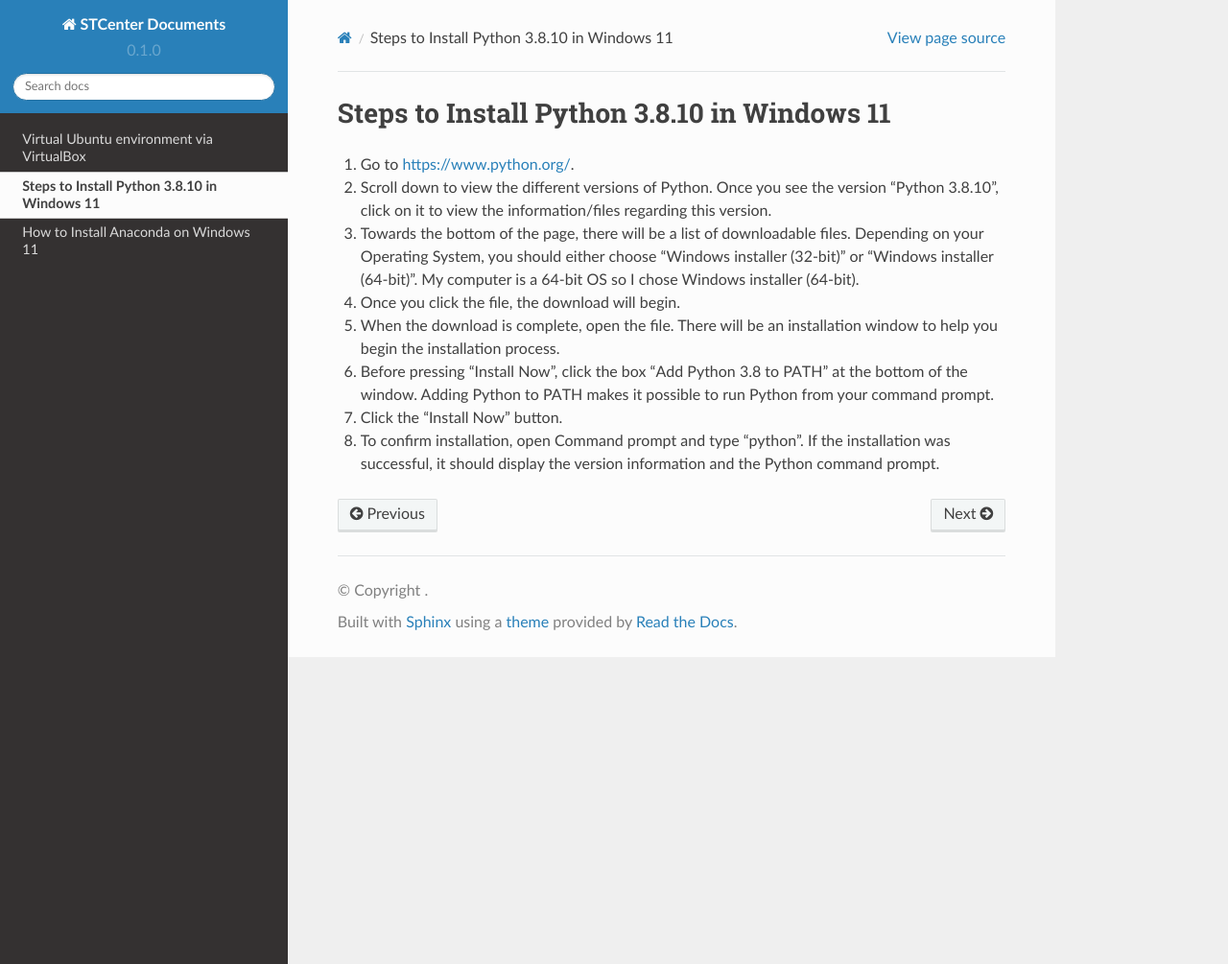
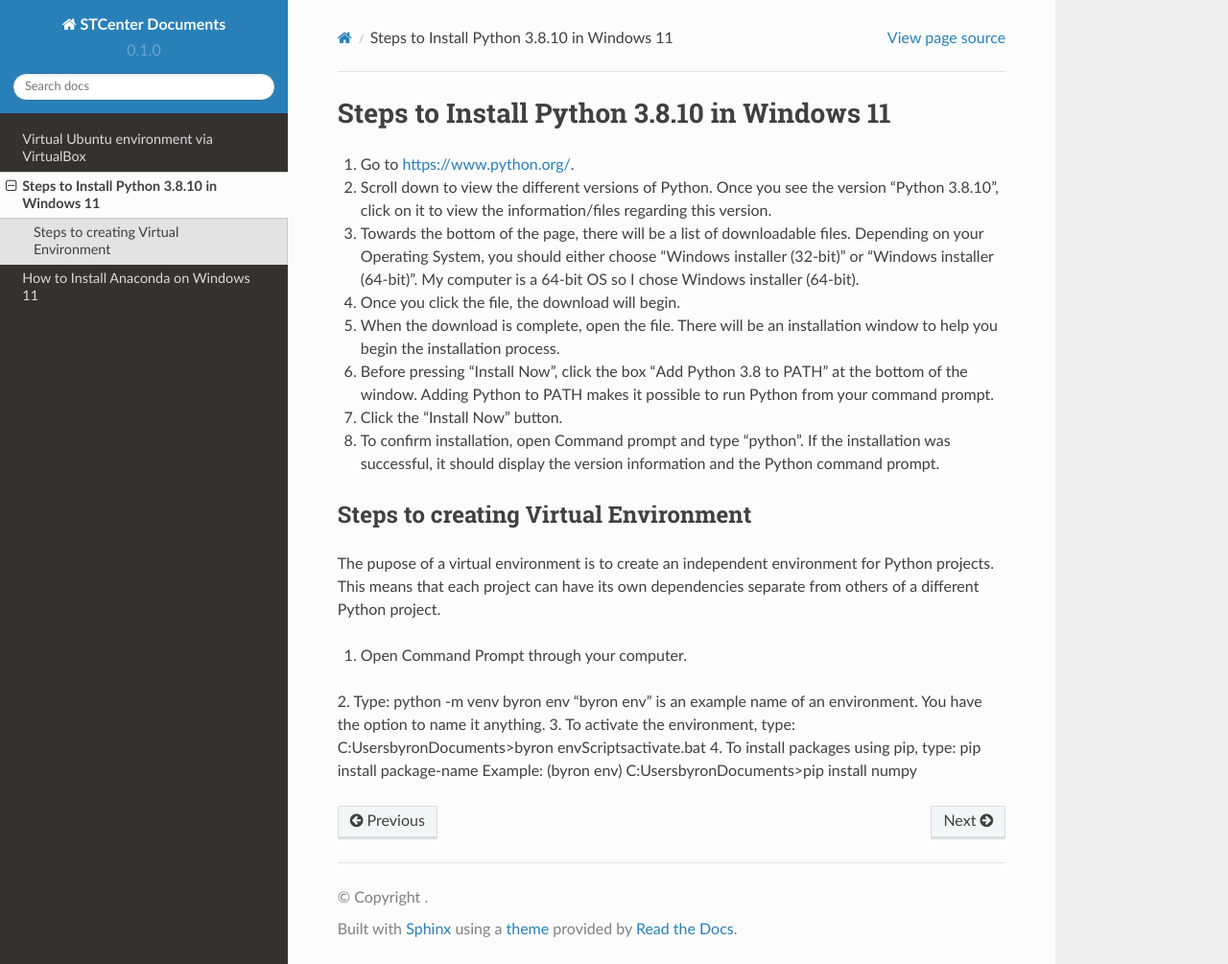
Before and after one commit to stccenter/STCenterDocs, a Sphinx documentation site: the page built from docs/source/python3.8-install.rst, in a window 1280 px wide and 1005 px high. Shown: the whole window at 96% size. Built offline with Sphinx 7.4.7 and the Read the Docs theme 2.0.0, drawn with Linux system fonts in a browser that asks for light colours.

Commit message:
Update python3.8-install.rst

```diff
--- a/docs/source/python3.8-install.rst
+++ b/docs/source/python3.8-install.rst
@@ -9,3 +9,15 @@
 6. Before pressing "Install Now", click the box “Add Python 3.8 to PATH” at the bottom of the window. Adding Python to PATH makes it possible to run Python from your command prompt.
 7. Click the “Install Now” button.
 8. To confirm installation, open Command prompt and type “python”. If the installation was successful, it should display the version information and the Python command prompt.
+
+Steps to creating Virtual Environment
+------------------------------------
+The pupose of a virtual environment is to create an independent environment for Python projects. This means that each project can have its own dependencies separate from others of a different Python project.
+
+1. Open Command Prompt through your computer.
+2. Type: python -m venv byron env
+“byron env” is an example name of an environment. You have the option to name it anything.
+3. To activate the environment, type:
+C:\Users\byron\Documents>byron env\Scripts\activate.bat
+4. To install packages using pip, type: pip install package-name
+Example: (byron env) C:\Users\byron\Documents>pip install numpy
```
